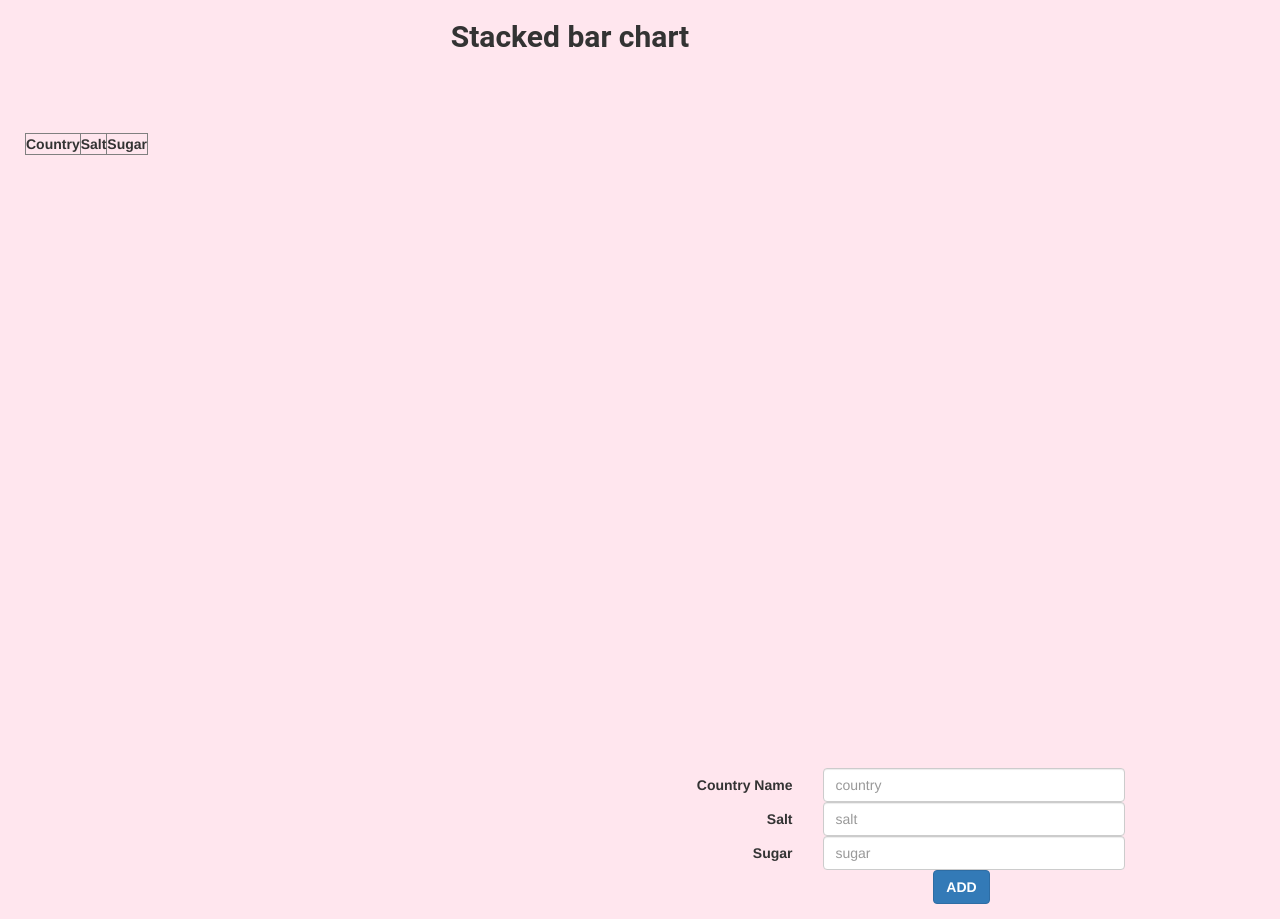
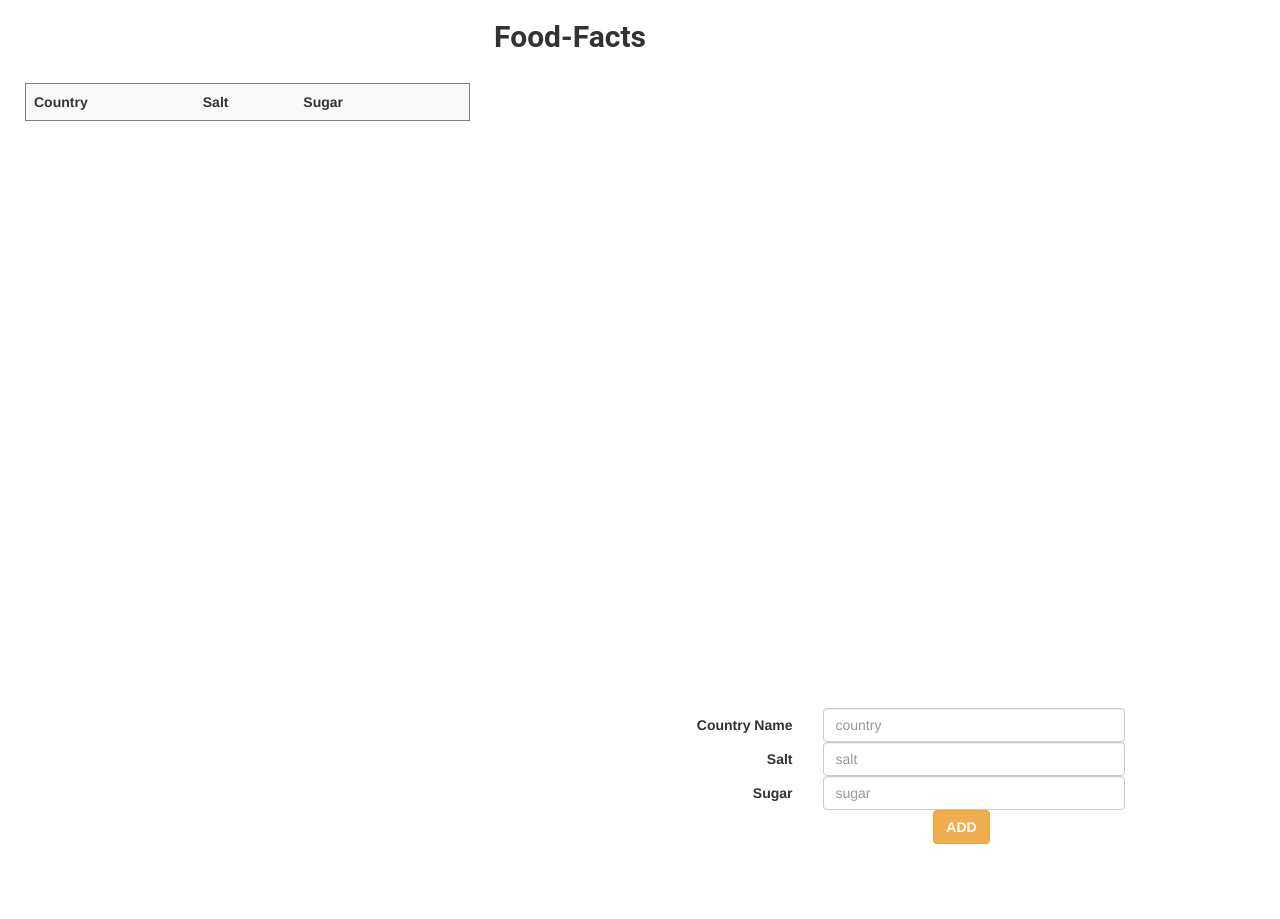
Before and after one commit to Gayathri-gayu/foodfacts-jquery, a plain HTML site: page index.html in a window 1280 px wide. After the commit the page ends 859 px from the top, so only its background shows below. Drawn offline with nearby package versions, Linux system fonts and the light colour scheme; no server answers.

Commit message:
changed the category for color

```diff
--- a/css/style.css
+++ b/css/style.css
@@ -1,9 +1,9 @@
 body
 {
-	background-color:#ffe6ee;
+	background-color:;
 }
 .my_table{
-    margin-top:70px;
+    margin-top:20px;
     margin-left:10px ;
 }
 h2
@@ -11,3 +11,19 @@ h2
 	text-align: center;
 	font-family: 'Roboto', sans-serif;
 }
+.axis path,
+.axis line {
+  fill:none;
+  stroke:#000;
+  shape-rendering: crispEdges;
+  stroke-width:1.5;
+}
+
+form
+{
+    margin-top:40px;
+}
+
+.table th, .table td {
+    border: 1px !important;
+}
--- a/index.html
+++ b/index.html
@@ -9,13 +9,15 @@
 <body>
 
     <div class="container row">
-        <h2><strong>Stacked bar chart</strong></h2>
+        <h2><strong>Food-Facts</strong></h2>
         <div class="col-lg-5">
-            <table id="location" class="my_table" border="1">
+            <table id="location" class="my_table table table-striped table-hover"
+            border="1">
                 <tr>
                     <th>Country</th>
                     <th>Salt</th>
                     <th>Sugar</th>
+                    <th></th>
                 </tr>
             </table>
         </div>
@@ -37,7 +39,7 @@
                         <input type="text" class="form-control" id="sugar_Value" placeholder="sugar" />
                     </div>
                     <div class="col-sm-4 col-md-offset-8">
-                        <button class="btn btn-primary center" id="add_value"><strong>ADD</strong></button>
+                        <button class="btn btn-warning center" id="add_value"><strong>ADD</strong></button>
                     </div>
                 </div>
             </form>
--- a/js/jqery.js
+++ b/js/jqery.js
@@ -8,7 +8,7 @@ $(document).ready(function() {
     jQuery.support.cors = true;
 
     function addValue(item) {
-        $loc.append('<tr><td>' + item.country + '</td><td>' + item.salt + '</td><td>' + item.sugar + '</td><td><button id="' + item.country + '" class="remove btn btn-primary">delete</button></td></tr>');
+        $loc.append('<tr><td>' + item.country + '</td><td>' + item.salt + '</td><td>' + item.sugar + '</td><td><button id="' + item.country + '" class="remove btn btn-warning">delete</button></td></tr>');
 
     }
     $.ajax({
@@ -83,14 +83,14 @@ $(document).ready(function() {
                 right: 90
             },
             width = 700 - margin.left - margin.right,
-            height = 700 - margin.top - margin.bottom;
+            height = 600 - margin.top - margin.bottom;
 
         // define x and y scales
 
         var horizontal = d3.scale.ordinal().rangeRoundBands([0, width], 0.12),
             vertical = d3.scale.linear().rangeRound([height, 0]);
 
-        var color = d3.scale.category20();
+        var color = d3.scale.category10();
 
         var xAxis = d3.svg.axis()
             .scale(horizontal)
@@ -113,9 +113,9 @@ $(document).ready(function() {
         d3.json("http://localhost:3000/name", function(err, data) {
             if (err) console.log("data not loaded");
             data.forEach(function(d) {
-                // d.country = d.country;
-                // d.salt = parseInt(d.salt);
-                // d.sugar = parseInt(d.sugar);
+                d.country = d.country;
+                d.salt = parseInt(d.salt);
+                d.sugar = parseInt(d.sugar);
             });
 
             var xData = ["sugar", "salt"];
@@ -179,8 +179,8 @@ $(document).ready(function() {
                 .selectAll('text')
                 .attr("transform", "translate(" + width + ",0)")
                 .attr("transform", "rotate(-70)")
-                .attr("dy", "-0.5em")
-                .attr("dx", "-.60em")
+                .attr("dy", "-0.10em")
+                .attr("dx", "-.50em")
                 .style("font-size", "15px")
                 .style("font-weight", "bold")
                 .style("text-anchor", "end")
@@ -189,7 +189,7 @@ $(document).ready(function() {
                 .attr("class", "x label")
                 .attr("text-anchor", "end")
                 .attr("x", "520")
-                .attr("y", "600")
+                .attr("y", "490")
                 .style('fill', 'rgb(31, 119, 180)')
                 .style("font-size", "15px")
                 .text("countries");
```
Also changed, not shown: output/convertedTojson.json (+10 -5 lines).
